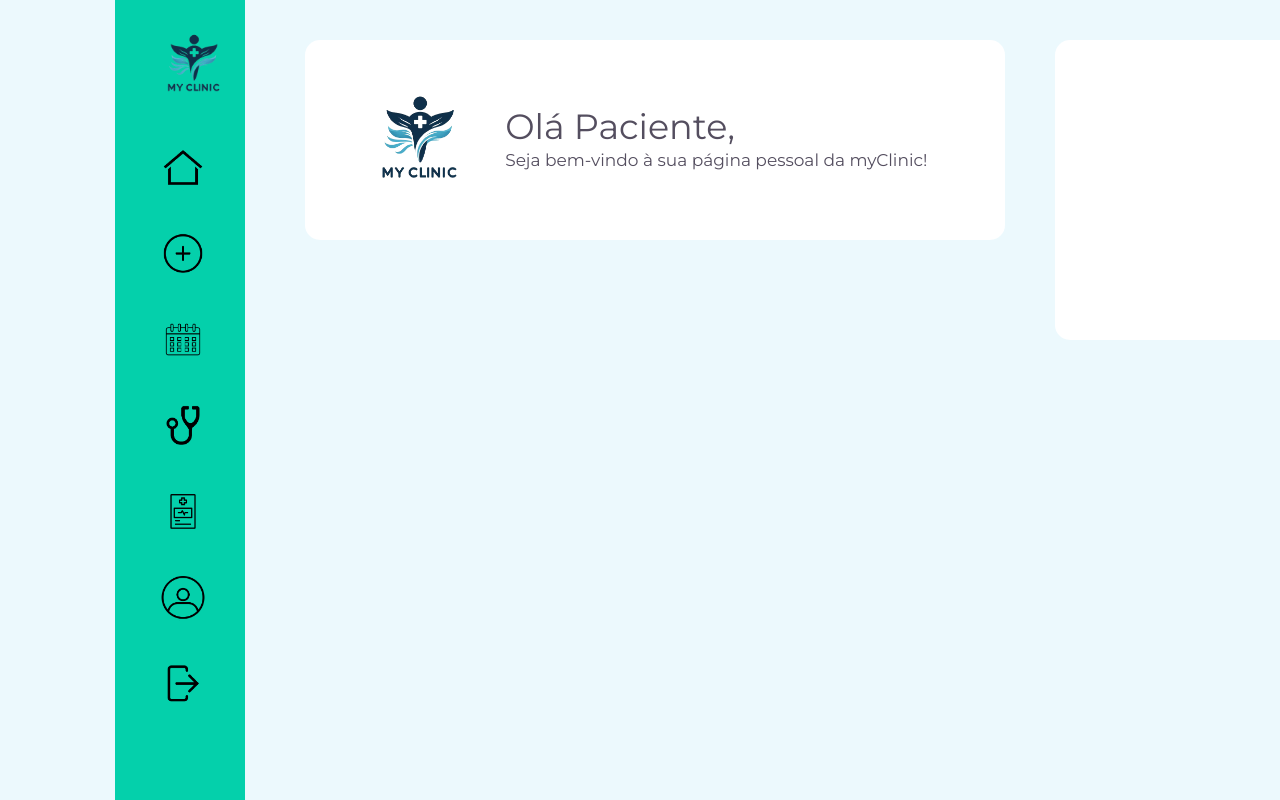
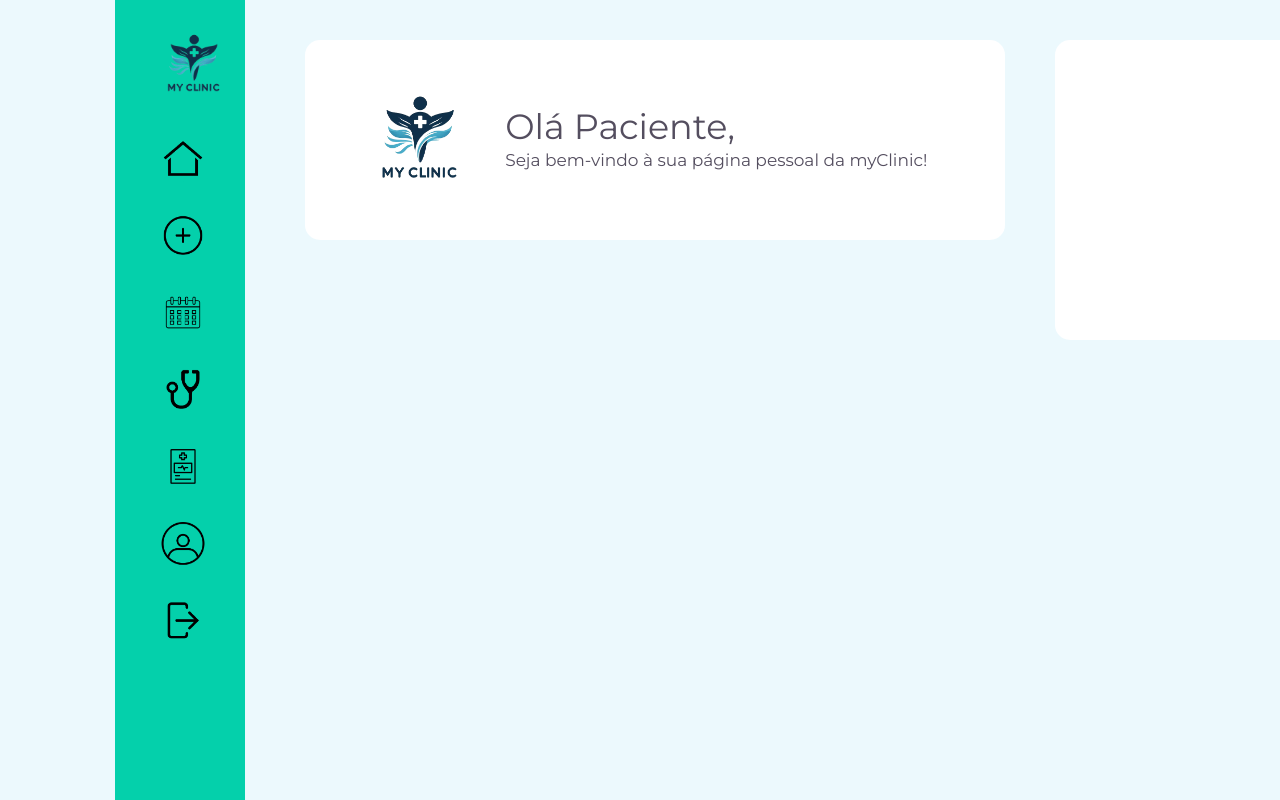
Before and after one commit to ruiiramos/myClinic-FrontEnd, a Vue app: page /home in a window 1280 px wide. Shown: the top 800 px of the page. Built offline with nearby package versions, Linux system fonts and the light colour scheme; what v-calendar would draw is missing.

Commit message:
atualizações

```diff
--- a/src/components/sidebar.vue
+++ b/src/components/sidebar.vue
@@ -51,6 +51,6 @@
     width: 50px;
     height: 50px;
     margin-left: 25%;
-    margin-top: 15%;
+    margin-top: 5%;
   }
   </style>
--- a/src/views/DadosMarcacaoView.vue
+++ b/src/views/DadosMarcacaoView.vue
@@ -84,6 +84,7 @@ export default {
 .container {
     display: flex;
     flex-direction: row;
+    overflow: hidden;
     }
 
   .sidebar {
```
